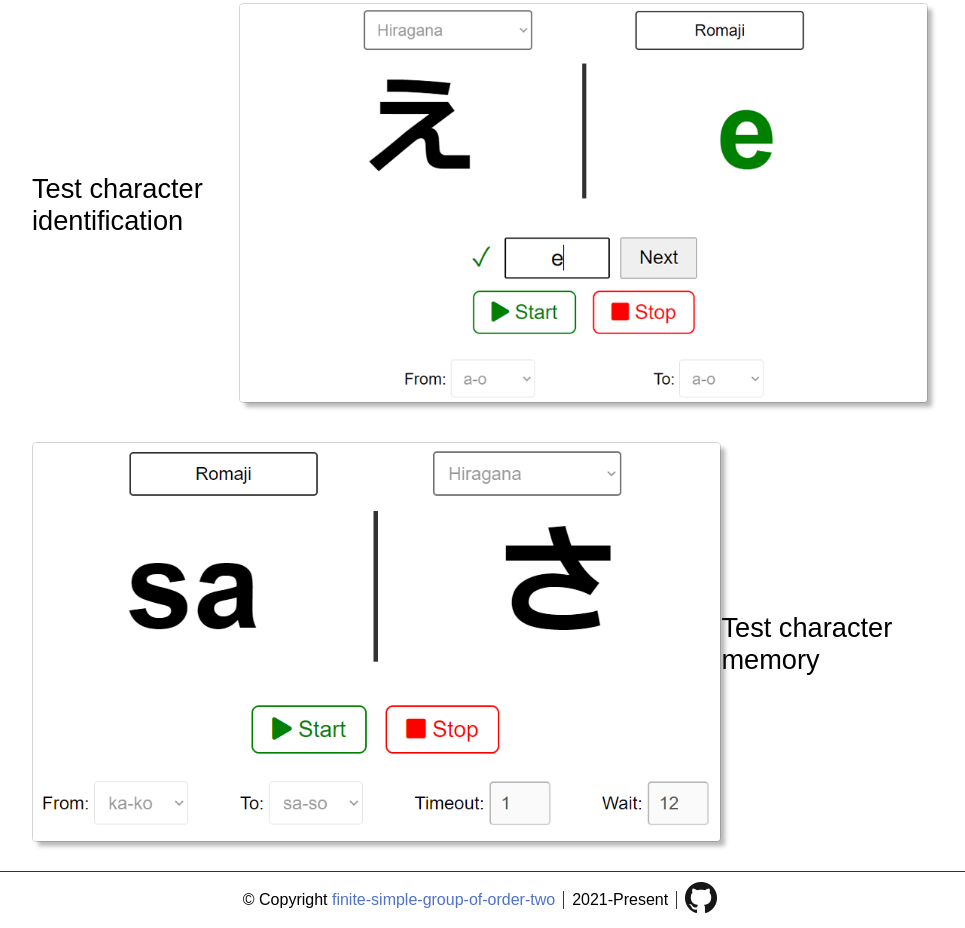
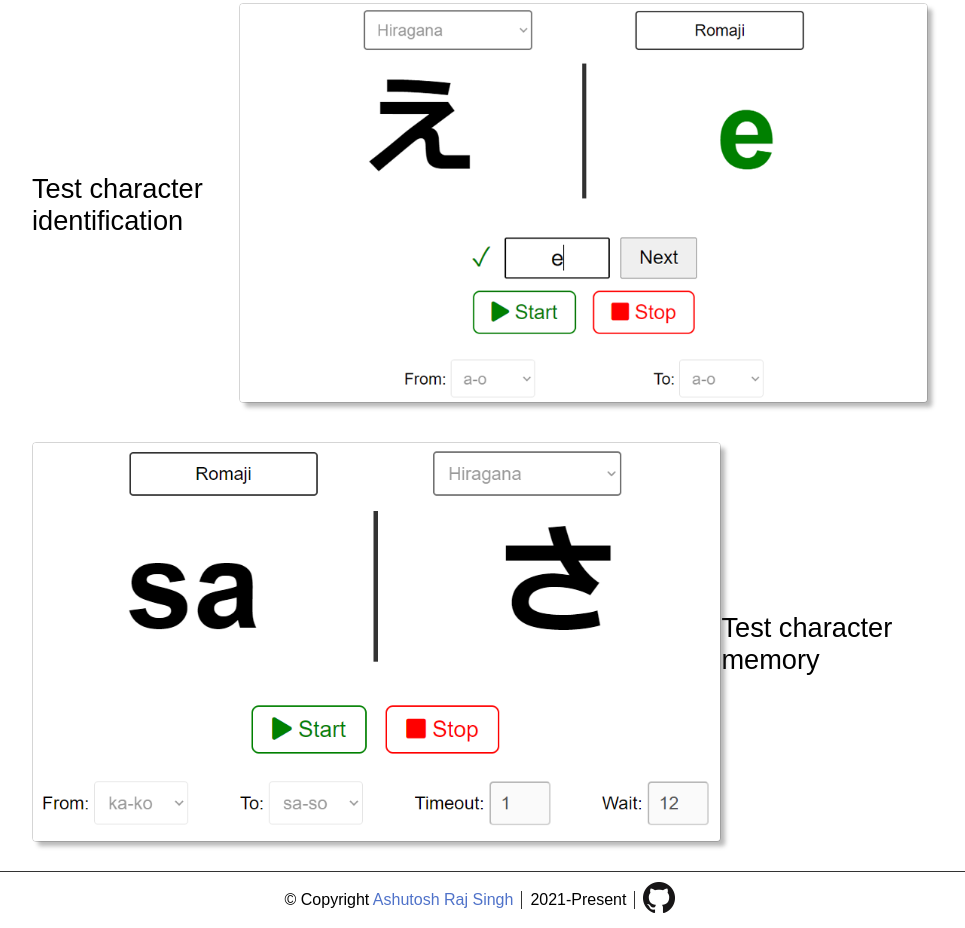
Before and after one commit to AshutoshRajSingh/AshutoshRajSingh.github.io, a plain HTML site: page rkana/index.html in a window 1280 px wide. Shown: the part 713-1641 px from the top of the page, without its empty margins (160-1125 px from the left). Drawn offline with Linux system fonts and the light colour scheme.

Commit message:
Update github links

```diff
--- a/rkana/index.html
+++ b/rkana/index.html
@@ -80,13 +80,13 @@
 
   <footer class="footer">
     <div class="textl">© Copyright
-      <a href="https://github.com/finite-simple-group-of-order-two/" target="_blank" class="github-username-link">
-       finite-simple-group-of-order-two
+      <a href="https://github.com/AshutoshRajSingh/" target="_blank" class="github-username-link">
+       Ashutosh Raj Singh
       </a>
   </div>
     <div class="textm">2021-Present</div>
     <div class="textr">
-      <a href="https://github.com/finite-simple-group-of-order-two/Rkana" target="_blank">
+      <a href="https://github.com/AshutoshRajSingh/AshutoshRajSingh.github.io/tree/main/rkana" target="_blank">
         <img src="./assets/GitHub-Mark-64px.png" alt="Github logo" class="footer-github-logo">
       </a>
     </div>
```
Also changed, not shown: rkana/lookuptest.html (+3 -3 lines), rkana/stresstest.html (+3 -3 lines).
